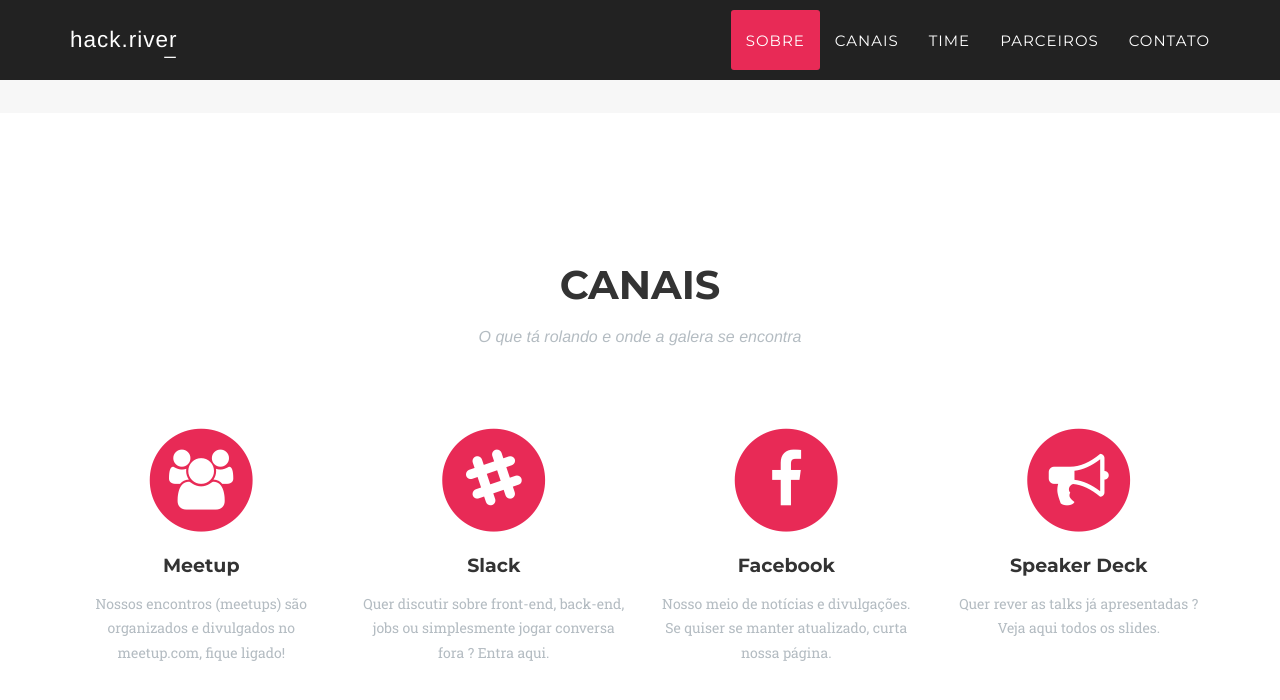
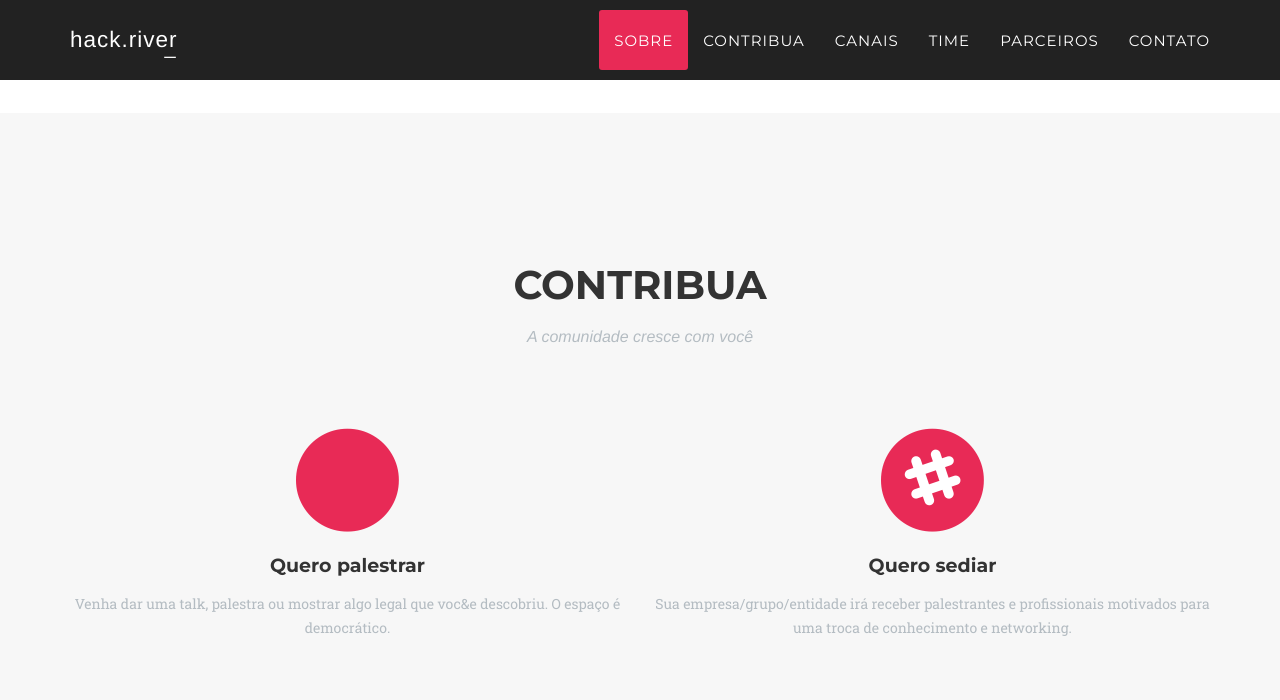
Before and after one commit to hackriver/hackriver.github.io, a Jekyll site: the page built from index.html, in a window 1280 px wide and 900 px high, scrolled down 1262 px. Shown: the top 700 px of the window. Built offline with Jekyll 4.4.1, drawn with Linux system fonts in a browser that asks for light colours; some web fonts are replaced.

Commit message:
Contribute

```diff
--- a/_includes/about.html
+++ b/_includes/about.html
@@ -1,4 +1,4 @@
-<section id="about" class="bg-light-gray">
+<section id="about">
     <div class="container">
         <div class="row">
             <div class="col-lg-12 text-center">
--- /dev/null
+++ b/_includes/contribute.html
@@ -0,0 +1,28 @@
+<section id="contribute" class="bg-light-gray">
+    <div class="container">
+        <div class="row">
+            <div class="col-lg-12 text-center">
+                <h2 class="section-heading">Contribua</h2>
+                <h3 class="section-subheading text-muted">A comunidade cresce com você</h3>
+            </div>
+        </div>
+        <div class="row text-center">
+            <div class="col-md-6">
+                <span class="fa-stack fa-4x">
+                    <i class="fa fa-circle fa-stack-2x text-primary"></i>
+                    <i class="fa fa-changeme fa-stack-1x fa-inverse"></i>
+                </span>
+                <h4 class="service-heading">Quero palestrar</h4>
+                <p class="text-muted">Venha dar uma talk, palestra ou mostrar algo legal que voc&e descobriu. O espaço é democrático.</p>
+            </div>
+            <div class="col-md-6">
+                <span class="fa-stack fa-4x">
+                    <i class="fa fa-circle fa-stack-2x text-primary"></i>
+                    <i class="fa fa-slack fa-stack-1x fa-inverse"></i>
+                </span>
+                <h4 class="service-heading">Quero sediar</h4>
+                <p class="text-muted">Sua empresa/grupo/entidade irá receber palestrantes e profissionais motivados para uma troca de conhecimento e networking.</p>
+            </div>
+        </div>
+    </div>
+</section>
--- a/_includes/header.html
+++ b/_includes/header.html
@@ -20,6 +20,9 @@
                     </li>
                     <li>
                         <a class="page-scroll" href="#about">Sobre</a>
+                    </li>
+                    <li>
+                        <a class="page-scroll" href="#contribute">Contribua</a>
                     </li>
                     <li>
                         <a class="page-scroll" href="#channels">Canais</a>
--- a/_layouts/default.html
+++ b/_layouts/default.html
@@ -8,6 +8,7 @@
 
     {% include header.html %}
     {% include about.html %}
+    {% include contribute.html %}
     {% include channels.html %}
     {% include team.html %}
     {% include partners.html %}
```
